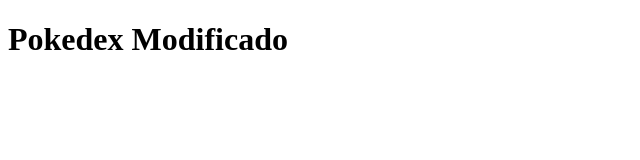
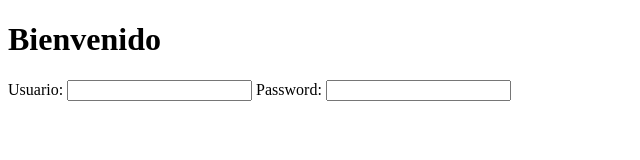
Before and after one commit to konkkeror/pokedex3, a plain HTML site: page index.html in a window 1280 px wide. Shown: the whole page, without its empty margins (0-640 px from the left). Drawn offline with Linux system fonts and the light colour scheme.

Commit message:
Update index.html

```diff
--- a/index.html
+++ b/index.html
@@ -7,6 +7,10 @@
   <title>Pokedex</title>
 </head>
 <body>
-  <h1>Pokedex Modificado</h1>
+  <h1>Bienvenido</h1>
+  <div>
+    Usuario: <input type="text">
+    Password: <input type="text">
+  </div>
 </body>
 </html>
```
